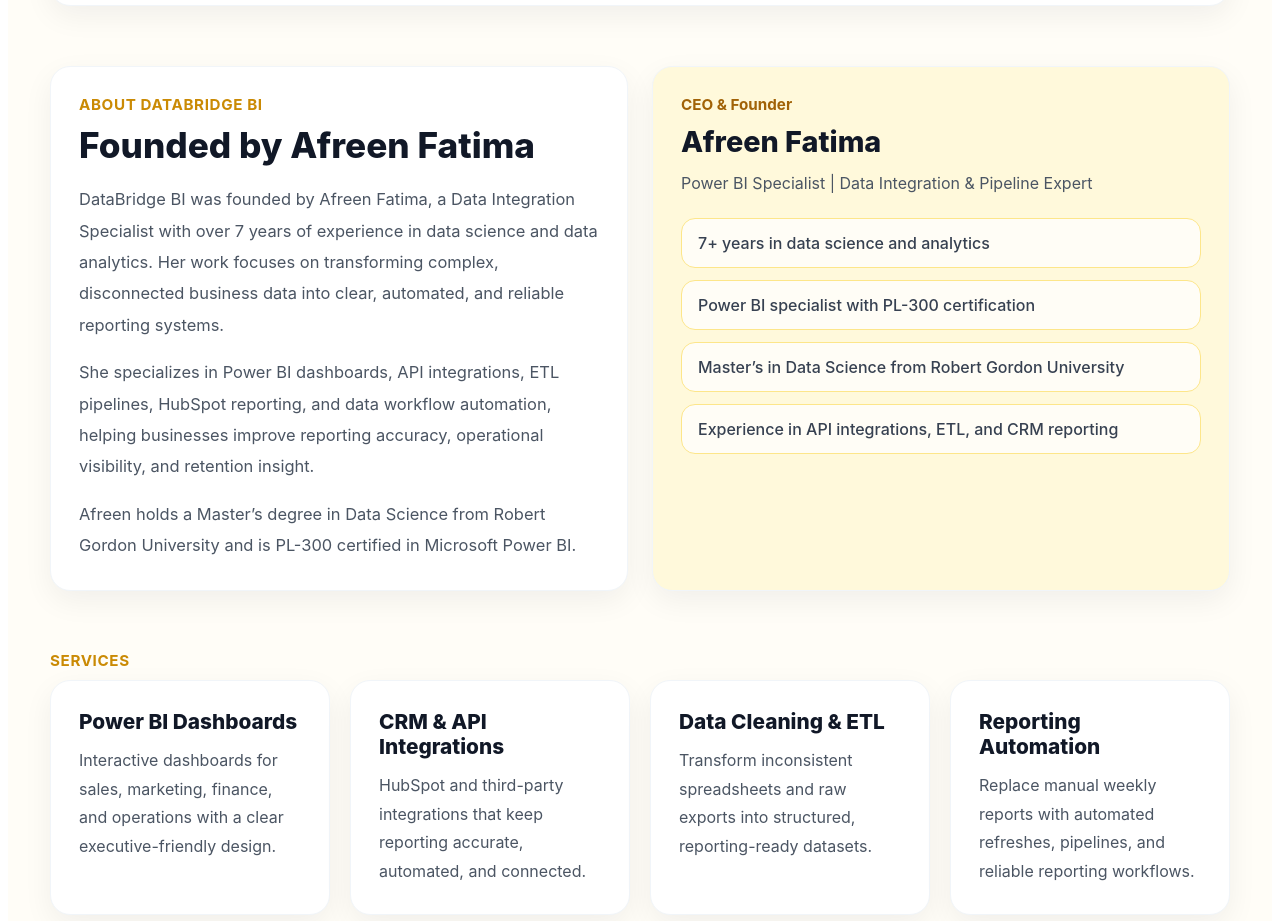
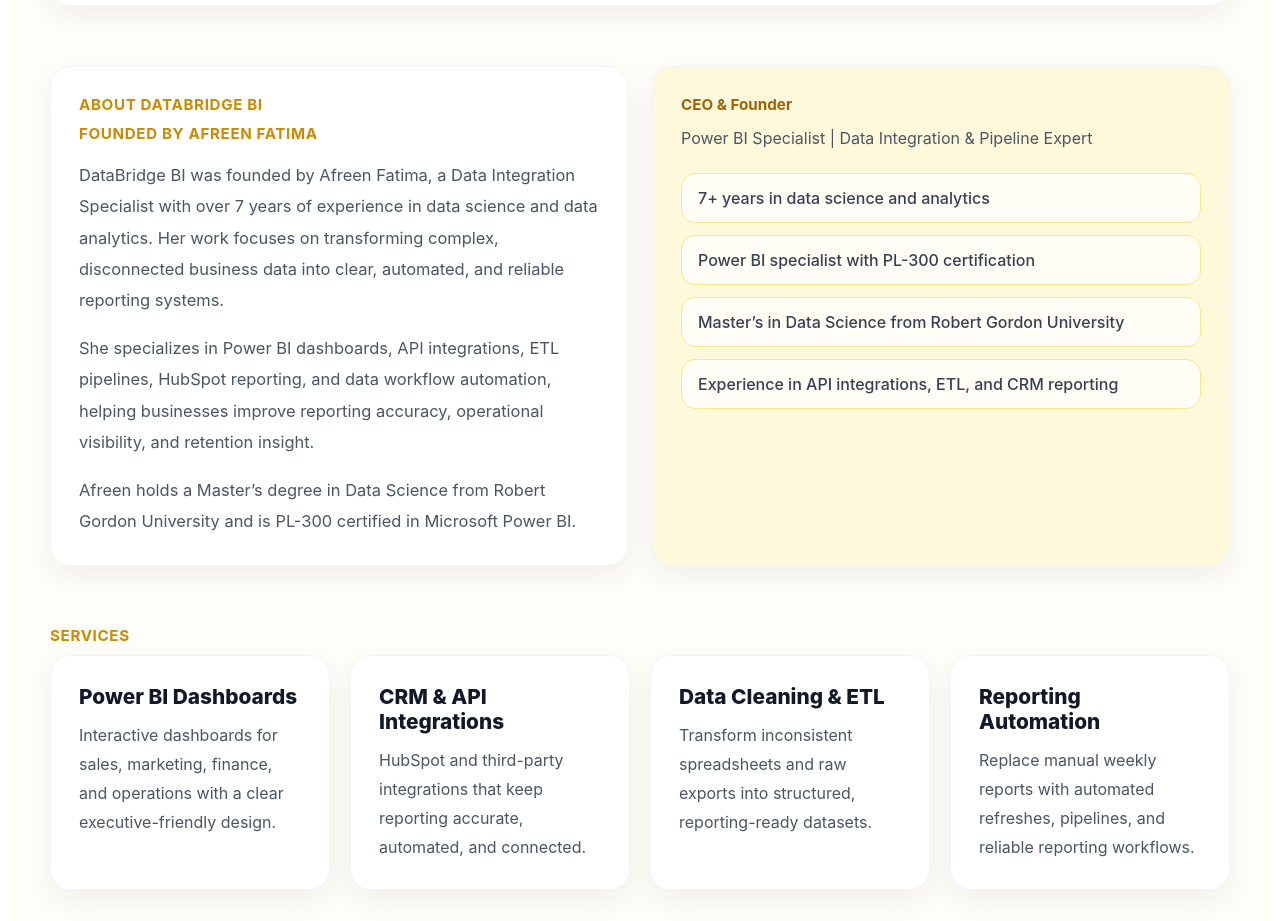
Before and after one commit to Afreenn04/databridge-bi, a Next.js app: page / in a window 1280 px wide. Shown: the part 1040-1961 px from the top of the page. Built offline with nearby package versions, Linux system fonts and the light colour scheme.

Commit message:
Update page.js

```diff
--- a/app/page.js
+++ b/app/page.js
@@ -213,9 +213,7 @@
         >
           <div style={cardStyle}>
             <div style={sectionTitle}>About DataBridge BI</div>
-            <h2 style={{ fontSize: "2.2rem", fontWeight: 800, margin: "0 0 18px 0" }}>
-              Founded by Afreen Fatima
-            </h2>
+            <div style={sectionTitle}>Founded by Afreen Fatima</div>
             <p style={{ color: "#4b5563", lineHeight: 1.9, fontSize: "1.03rem" }}>
               DataBridge BI was founded by Afreen Fatima, a Data Integration Specialist with over 7 years of experience in data science and data analytics. Her work focuses on transforming complex, disconnected business data into clear, automated, and reliable reporting systems.
             </p>
@@ -231,7 +229,7 @@
             <div style={{ fontSize: "0.95rem", fontWeight: 700, color: "#a16207", marginBottom: "10px" }}>
               CEO & Founder
             </div>
-            <h3 style={{ fontSize: "1.8rem", fontWeight: 800, margin: "0 0 10px 0" }}>Afreen Fatima</h3>
+
             <p style={{ color: "#4b5563", lineHeight: 1.8, marginTop: 0 }}>
               Power BI Specialist | Data Integration & Pipeline Expert
             </p>
```
